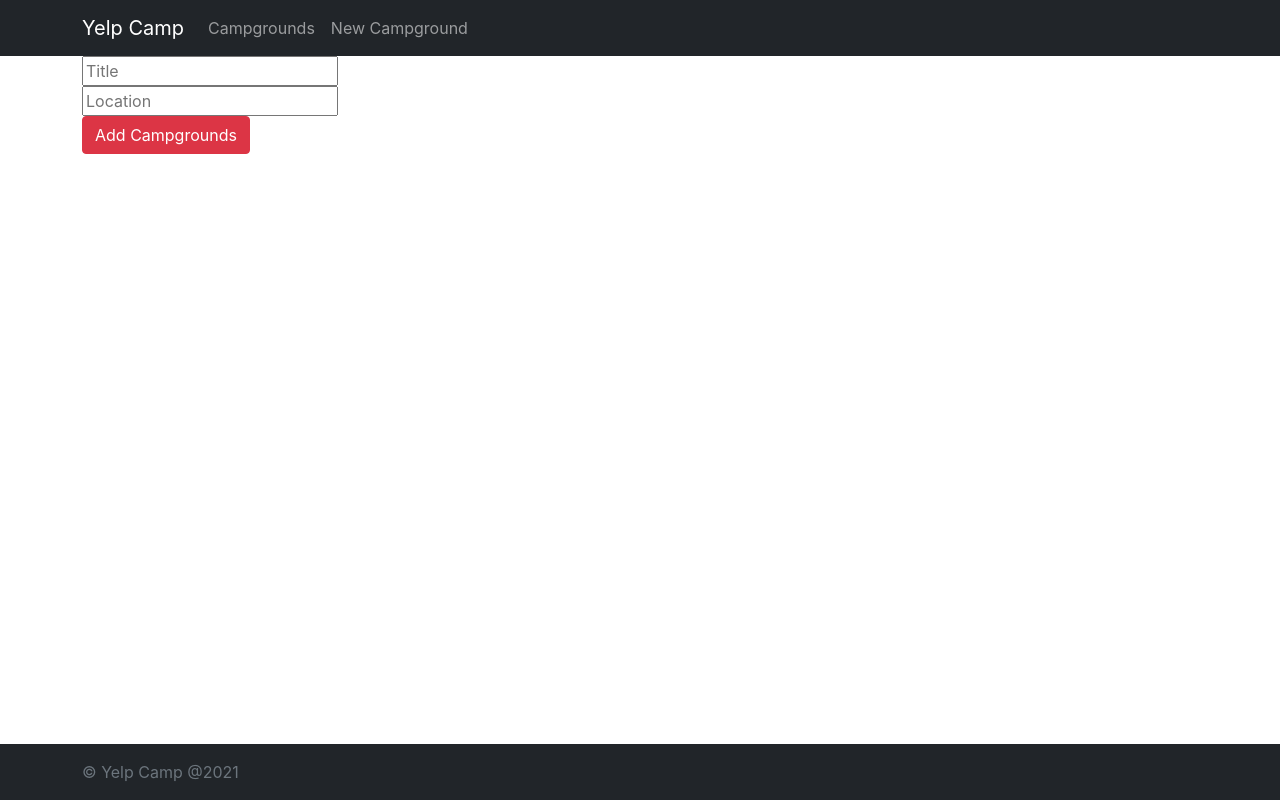
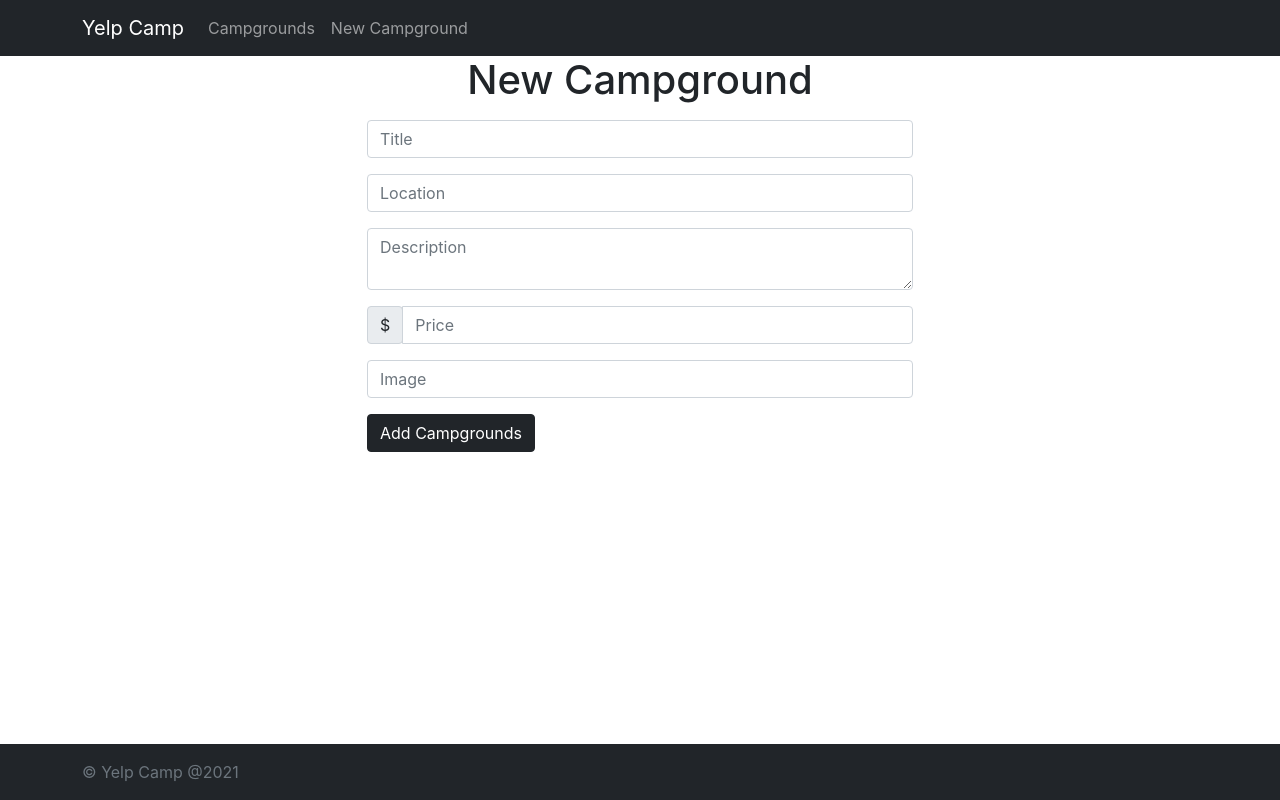
Before and after one commit to the-rabblerouser/yelpcamp-nextjs, a Next.js app: page /NewCampground in a window 1280 px wide. Built offline with nearby package versions, Linux system fonts and the light colour scheme.

Commit message:
updated styling in newcampground.js and replaced useState with useReducer to handleChanges to state

```diff
--- a/pages/NewCampground.js
+++ b/pages/NewCampground.js
@@ -1,22 +1,43 @@
-import React, { useState } from 'react';
+import React, { useReducer } from 'react';
 import { useRouter } from 'next/router';
 
 import axios from 'axios';
+import {
+	Button,
+	Row,
+	Col,
+	Form,
+	FormGroup,
+	Input,
+	InputGroup,
+	InputGroupAddon,
+} from 'reactstrap';
 
 import Layout from '../components/layout';
-import { Button } from 'reactstrap';
+// import style from '../styles/newcampground.module.css';
+
+const initialState = {
+	title: '',
+	location: '',
+	description: '',
+	price: '',
+	image: '',
+};
+
+function reducer(state, { field, value }) {
+	return {
+		...state,
+		[field]: value,
+	};
+}
 
 const NewCampground = () => {
+	const [state, dispatch] = useReducer(reducer, initialState);
+
 	const router = useRouter();
-	const [title, setTitle] = useState('');
-	const [location, setLocation] = useState('');
 
-	const handleNameChange = (e) => {
-		return setTitle(e.target.value);
-	};
-
-	const handleLocationChange = (e) => {
-		return setLocation(e.target.value);
+	const handleChange = (e) => {
+		dispatch({ field: e.target.name, value: e.target.value });
 	};
 
 	const handleSubmit = (e) => {
@@ -26,41 +47,79 @@ const NewCampground = () => {
 			method: 'post',
 			url: '/api/campgrounds',
 			data: {
-				location: location,
-				title: title,
+				title,
+				location,
+				description,
+				price,
+				image,
 			},
 		});
-		setTitle('');
-		setLocation('');
 		router.push('/');
 	};
 
+	const { title, location, description, price, image } = state;
+
 	return (
-		<div>
-			<form onSubmit={handleSubmit}>
-				<div>
-					<input
+		<>
+			<Row>
+				<h1 className="text-center mb-3">New Campground</h1>
+				<Col sm={{ size: 6, offset: 3 }}>
+					<Form onSubmit={handleSubmit}>
+						<FormGroup className="mb-3">
+							<Input
 								type="text"
-						name="Title"
+								name="title"
 								placeholder="Title"
 								value={title}
-						onChange={handleNameChange}
+								onChange={handleChange}
 							/>
-				</div>
-				<div>
-					<input
+						</FormGroup>
+						<FormGroup className="mb-3">
+							<Input
 								type="text"
-						name="Location"
+								name="location"
 								placeholder="Location"
 								value={location}
-						onChange={handleLocationChange}
+								onChange={handleChange}
 							/>
-				</div>
-				<div>
-					<Button color="danger">Add Campgrounds</Button>
-				</div>
-			</form>
-		</div>
+						</FormGroup>
+						<FormGroup className="mb-3">
+							<Input
+								type="textarea"
+								name="description"
+								placeholder="Description"
+								value={description}
+								onChange={handleChange}
+							/>
+						</FormGroup>
+						<FormGroup className="mb-3">
+							<InputGroup>
+								<InputGroupAddon addonType="prepend">
+									<span className="input-group-text">$</span>
+								</InputGroupAddon>
+								<Input
+									type="number"
+									name="price"
+									placeholder="Price"
+									value={price}
+									onChange={handleChange}
+								/>
+							</InputGroup>
+						</FormGroup>
+						<FormGroup className="mb-3">
+							<Input
+								type="text"
+								name="image"
+								placeholder="Image"
+								value={image}
+								onChange={handleChange}
+							/>
+						</FormGroup>
+						<Button color="dark">Add Campgrounds</Button>
+					</Form>
+				</Col>
+			</Row>
+		</>
 	);
 };
 
--- a/pages/api/campgrounds.js
+++ b/pages/api/campgrounds.js
@@ -25,6 +25,9 @@ export default async (req, res) => {
 				const campgrounds = await db.collection('campgrounds').insert({
 					title: req.body.title,
 					location: req.body.location,
+					description: req.body.description,
+					price: req.body.price,
+					image: req.body.image,
 				});
 
 				res.send(campgrounds);
--- /dev/null
+++ b/styles/newcampground.module.css
@@ -0,0 +1,8 @@
+.center {
+	min-height: 100vh;
+	padding: 0 0.5rem;
+	display: flex;
+	flex-direction: column;
+	justify-content: center;
+	align-items: center;
+}
```
Lines whose indentation alone changed are shown as unchanged.
